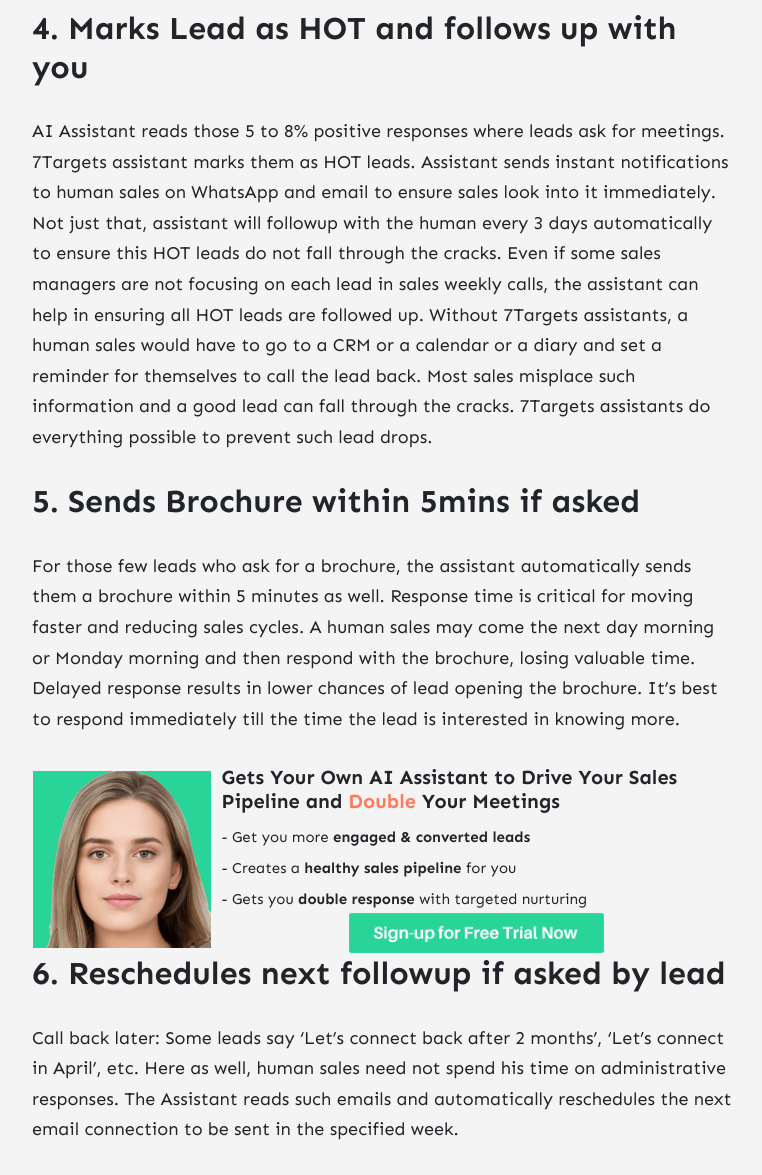
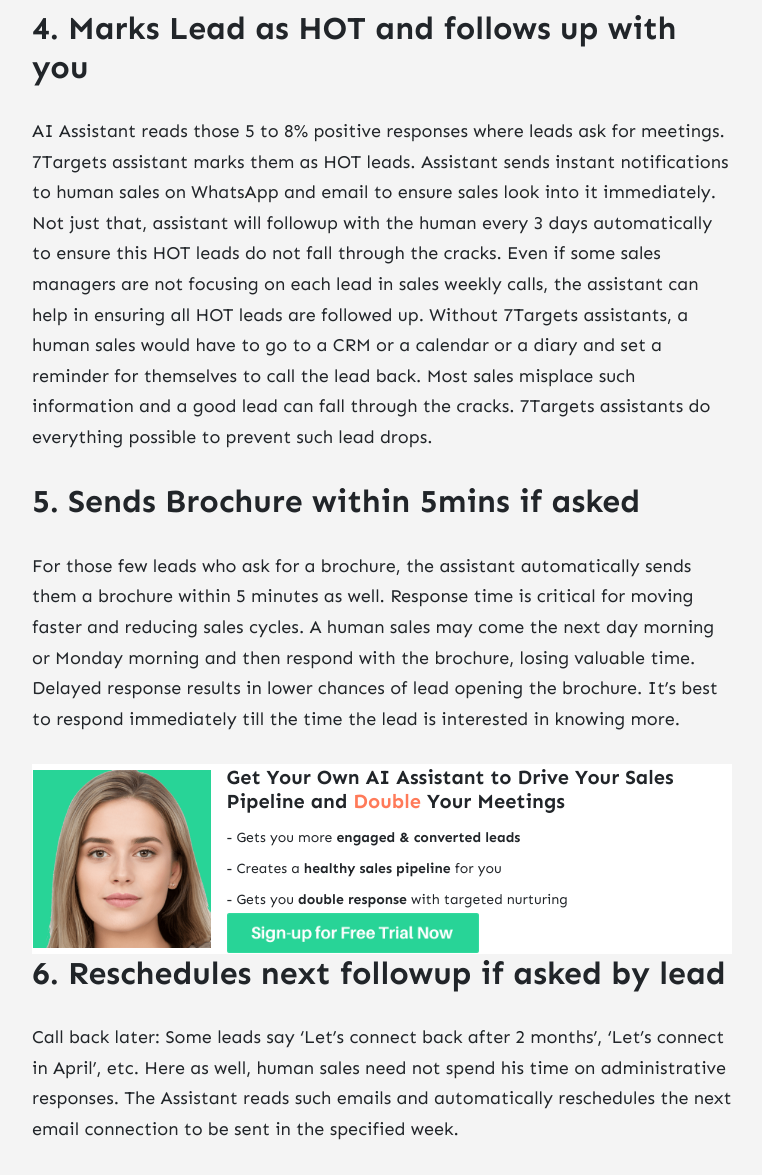
Before and after one commit to shrutisharma27/blog, a Jekyll site: the page built from _posts/2021-3-13-how-assistant-reads-emails-and-responds-automatically.md, in a window 1280 px wide. Shown: the part 2437-3612 px from the top of the page, without its empty margins (258-1020 px from the left). Built offline with Jekyll 4.4.1, drawn with Linux system fonts in a browser that asks for light colours; nearby versions of some CDN libraries; comment, search, counter and statistics services are not loaded; grey boxes are pictures that could not be loaded.

Commit message:
proper positioning

```diff
--- a/_posts/2021-3-13-how-assistant-reads-emails-and-responds-automatically.md
+++ b/_posts/2021-3-13-how-assistant-reads-emails-and-responds-automatically.md
@@ -48,11 +48,11 @@
 
 For those few leads who ask for a brochure, the assistant automatically sends them a brochure within 5 minutes as well. Response time is critical for moving faster and reducing sales cycles. A human sales may come the next day morning or Monday morning and then respond with the brochure, losing valuable time. Delayed response results in lower chances of lead opening the brochure. It's best to respond immediately till the time the lead is interested in knowing more.
 
-<table border="0" >
+<table style="background-color: white" border="0"  >
  <tr >
-    <td style="padding-right: 10px;"><img src="../assets/images/Ai-assistant.png" ></td>
-    <td > <h5>Gets Your Own AI Assistant to Drive Your Sales Pipeline and <b><span style="color: #ff7a59;">Double</span> Your Meetings</b></h5>
-    <span style="font-size: 15px;">- Get you more <b>engaged & converted leads</b><br>
+    <td class="not-on-mobile" ><img src="../assets/images/Ai-assistant.png" ></td>
+    <td style="padding-left: 15px;"> <h5>Get Your Own AI Assistant to Drive Your Sales Pipeline and <b><span style="color: #ff7a59;">Double</span> Your Meetings</b></h5>
+    <span style="font-size: 14px;">- Gets you more <b>engaged & converted leads</b><br>
     - Creates a <b>healthy sales pipeline</b> for you<br>
     - Gets you <b>double response</b> with targeted nurturing </span>
     <br>
--- a/assets/css/theme.scss
+++ b/assets/css/theme.scss
@@ -783,8 +783,14 @@
 }
 
 .img-center {
-    display: block;
     margin-left: auto;
     margin-right: auto;
     width: 50%;
-  }
+}
+
+
+@media only screen and (max-width: 900px) {
+    .not-on-mobile{
+        display: none;
+    }
+}
```
